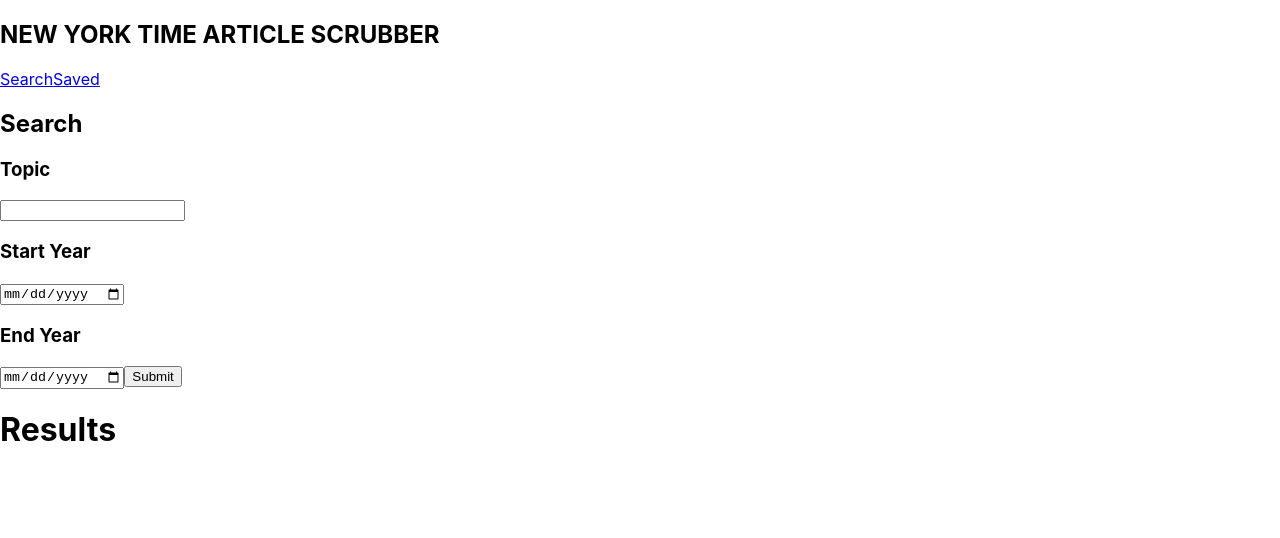
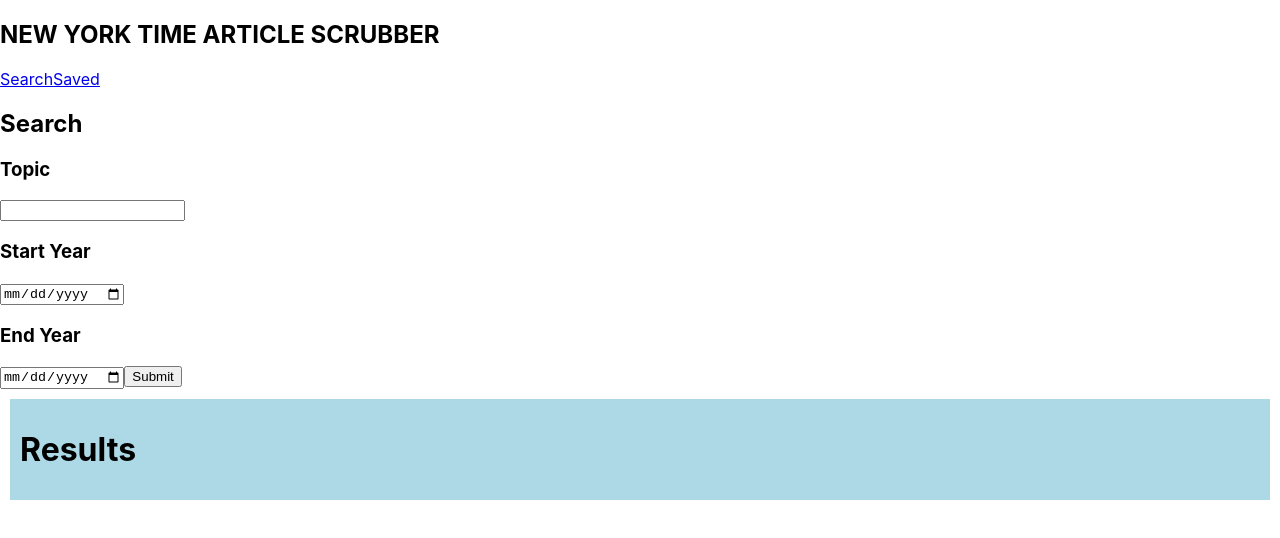
Before and after one commit to majorazero/NYTREACT, a React (Create React App) app in the folder client/: page / in a window 1280 px wide. Shown: the top 538 px of the page. Built offline with nearby package versions, Linux system fonts and the light colour scheme; the HTML template or start-up script is replaced by a standard one.

Commit message:
refactored search state structure for results

```diff
--- a/client/src/components/Results/Results.js
+++ b/client/src/components/Results/Results.js
@@ -7,7 +7,7 @@
       <h3><a href={props.loc}>{props.title}</a></h3>
       <h4>{props.descrip}</h4>
       <div>
-        <button>Save</button>
+        <button onClick={props.clickSave}>Save</button>
       </div>
     </div>
   );
--- /dev/null
+++ b/client/src/components/Search/Search.css
@@ -0,0 +1,5 @@
+.resultsBox {
+  background-color: lightblue;
+  margin: 10px;
+  padding: 10px;
+}
--- a/client/src/components/Search/Search.js
+++ b/client/src/components/Search/Search.js
@@ -1,6 +1,7 @@
 import React, {Component} from "react";
 import axios from "axios";
 import Results from "../Results/Results.js";
+import "./Search.css";
 
 class Search extends Component {
   state = {
@@ -12,15 +13,32 @@
 
   fetch = () => {
     axios.get(`https://api.nytimes.com/svc/search/v2/articlesearch.json?api-key=702eb3676cd5414c906e440d5b73c3f7&q=${this.state.topic}&begin_date=${this.state.sYear.replace(/-/g,"")}&end_date=${this.state.eYear.replace(/-/g,"")}`).then((response) => {
-      console.log(response.data.response.docs);
       this.setState({
         results: response.data.response.docs.map((item,i) => {
           if (i < 5){
-            return <Results key={item.web_url} loc={item.web_url} title={item.headline.main} descrip={item.snippet} />;
+            return {
+              title: item.headline.main,
+              descrip: item.snippet,
+              loc: item.web_url
+            };
+            // return <Results key={i} loc={item.web_url} title={item.headline.main} descrip={item.snippet} clickSave={() => {this.handleSave(i)}} />;
           }
-        })
+        }).slice(0,5)
       })
     });
+  }
+
+  populate = () => {
+    if(this.state.results.length !== 0){
+      return this.state.results.map((item,i) => {
+        return <Results key={i} title={item.title} descrip={item.descrip} loc={item.loc} clickSave={() => {this.handleSave(i)}} />
+
+      });
+    }
+  }
+
+  handleSave = (id) => {
+    console.log(id,this.state.results);
   }
 
   handleChange = (event) => {
@@ -53,9 +71,9 @@
           <button type="submit">Submit</button>
         </form>
 
-        <div>
+        <div className="resultsBox">
           <h1>Results</h1>
-          {this.state.results}
+          {this.populate()}
         </div>
 
       </div>
```
